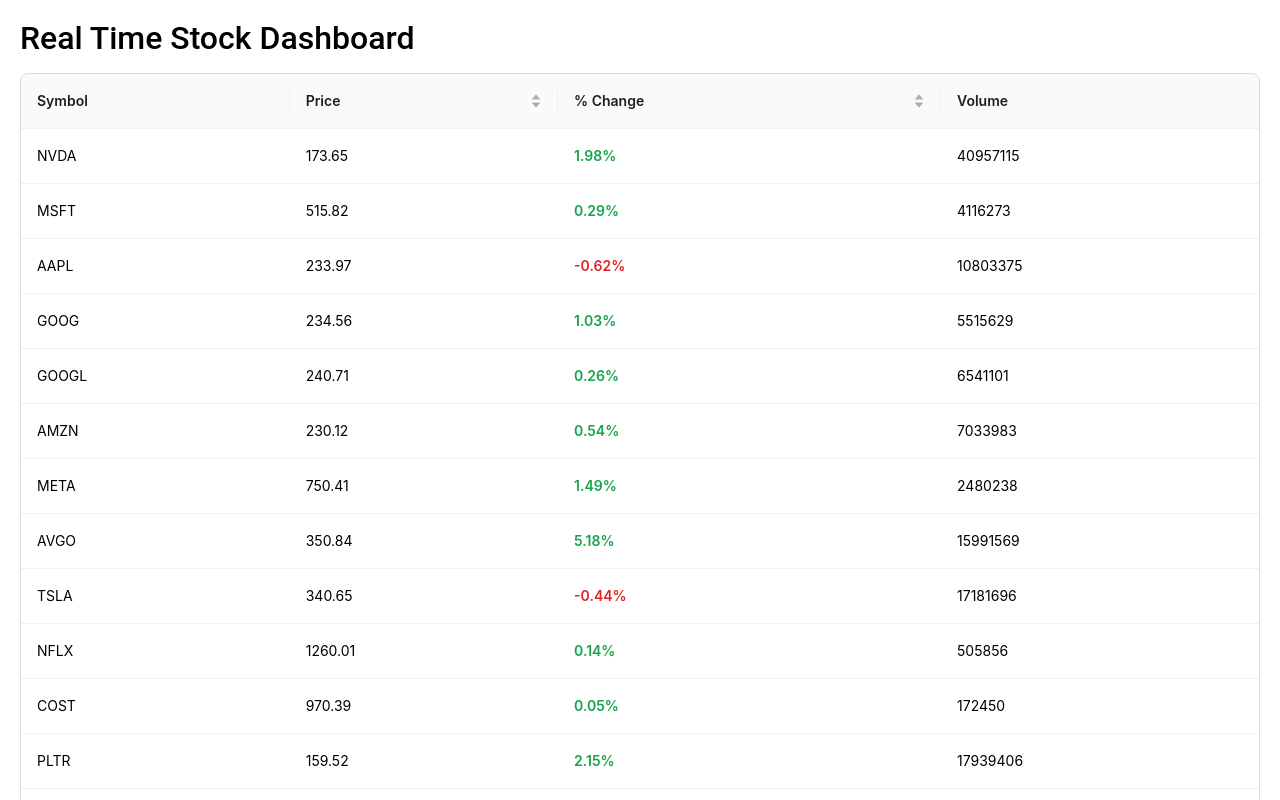
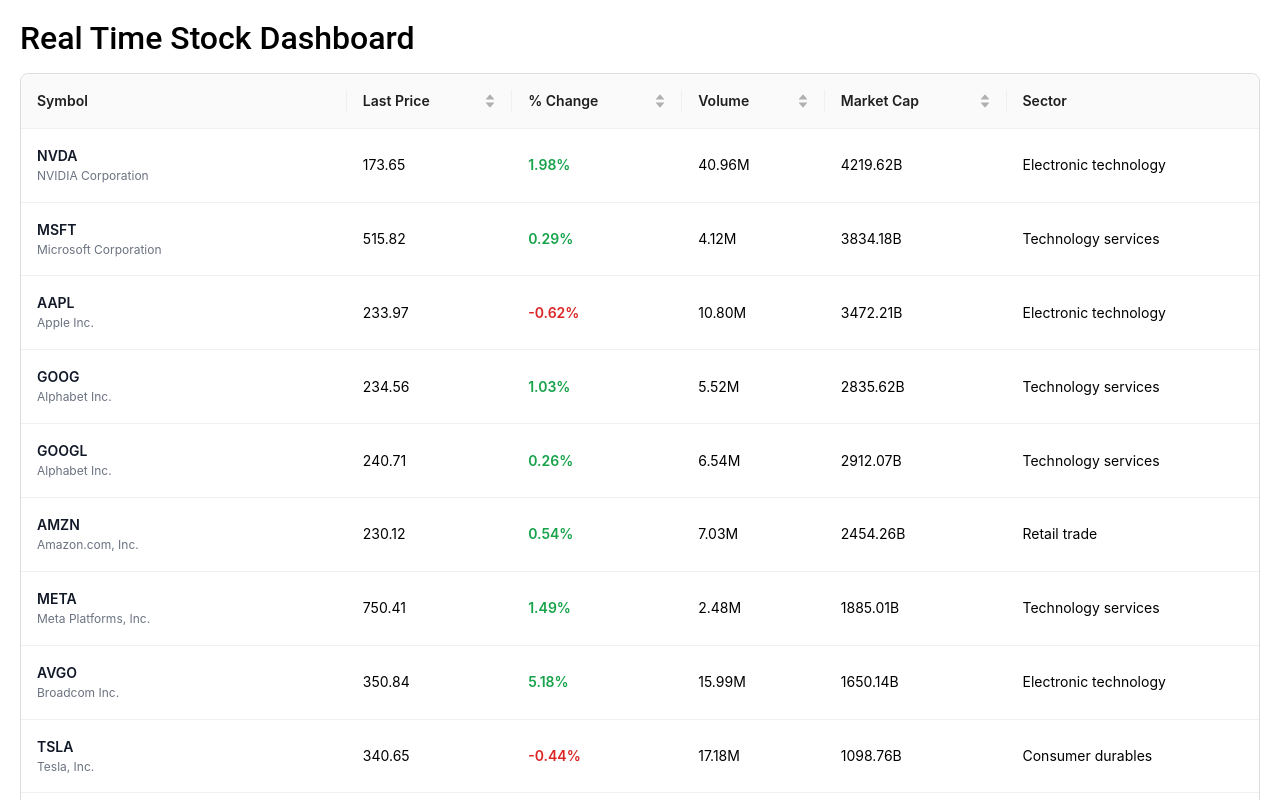
Before and after one commit to Anoushka-Aggarwal/brightstar-stock-project, a React (Vite) app: page / in a window 1280 px wide. Shown: the top 800 px of the page. Built offline with nearby package versions, Linux system fonts and the light colour scheme; the HTML template or start-up script is replaced by a standard one; a web font is replaced by a local one.

Commit message:
Added columns in LiveTable

```diff
--- a/src/App.jsx
+++ b/src/App.jsx
@@ -18,7 +18,6 @@
       unsubscribe();
       marketDataAPI.stop();
     };
-    // eslint-disable-next-line
   }, []);
 
   console.log('Appewefwe fiewjf');
--- a/src/components/LiveChart.jsx
+++ b/src/components/LiveChart.jsx
@@ -3,13 +3,11 @@
 import HighchartsReact from "highcharts-react-official";
 import { marketDataAPI } from "../simulator/sim";
 
-// Storage key for local persistence
 const STORAGE_KEY = "ltp_chart_data";
 
 export default function LiveChart() {
   const [chartData, setChartData] = useState({ GOOG: [], NVDA: [] });
 
-  // Load saved chart data from localStorage on mount
   useEffect(() => {
     const saved = localStorage.getItem(STORAGE_KEY);
     if (saved) {
@@ -42,7 +40,6 @@
             newData.GOOG = newData.GOOG.filter(([t]) => t >= cutoff);
             newData.NVDA = newData.NVDA.filter(([t]) => t >= cutoff);
 
-            // Save to localStorage
             localStorage.setItem(STORAGE_KEY, JSON.stringify(newData));
 
             return newData;
@@ -68,7 +65,7 @@
     xAxis: {
       type: "datetime",
       title: { text: "System Time" },
-      crosshair: true, // free move crosshair
+      crosshair: true,
     },
     yAxis: {
       title: { text: "LTP (USD)" },
@@ -84,7 +81,7 @@
         marker: {
           enabled: false,
           states: {
-            hover: { enabled: true }, // only visible on hover
+            hover: { enabled: true },
           },
         },
       },
--- a/src/components/LiveTable.css
+++ b/src/components/LiveTable.css
@@ -1,9 +1,26 @@
 .price-up {
-    color: #16a34a; /* green */
+    color: #16a34a;
     font-weight: 600;
   }
 
   .price-down {
-    color: #dc2626; /* red */
+    color: #dc2626;
     font-weight: 600;
   }
+
+  .symbol-cell {
+    display: flex;
+    flex-direction: column;
+    align-items: flex-start;
+  }
+
+  .symbol-short {
+    font-weight: 600;
+    font-size: 14px;
+    color: #111827;
+  }
+
+  .symbol-full {
+    font-size: 12px;
+    color: #6b7280;
+  }
--- a/src/components/LiveTable.jsx
+++ b/src/components/LiveTable.jsx
@@ -1,7 +1,7 @@
 import React from "react";
 import { Table } from "antd";
 import "antd/dist/reset.css";
-import "./LiveTable.css"; // import custom styles
+import "./LiveTable.css";
 
 export default function LiveTable({ stocks, prevStocks }) {
   const getPriceChange = (symbol, price) => {
@@ -10,14 +10,30 @@
     return price - prev.price;
   };
 
+  const formatVolume = (volume) => {
+    if (volume >= 1_000_000) {
+      return (volume / 1_000_000).toFixed(2) + "M";
+    }
+    if (volume >= 1_000) {
+      return (volume / 1_000).toFixed(0) + "K";
+    }
+    return volume;
+  };
+
   const columns = [
     {
       title: "Symbol",
       dataIndex: "symbol",
       key: "symbol",
+      render: (symbol, record) => (
+        <div className="symbol-cell">
+          <span className="symbol-short">{symbol}</span>
+          <span className="symbol-full">{record.description}</span>
+        </div>
+      ),
     },
     {
-      title: "Price",
+      title: "Last Price",
       dataIndex: "price",
       key: "price",
       sorter: (a, b) => a.price - b.price,
@@ -36,7 +52,7 @@
     },
     {
       title: "% Change",
-      dataIndex: "priceChange", // coming from your sim.js
+      dataIndex: "priceChange",
       key: "priceChange",
       sorter: (a, b) => a.priceChange - b.priceChange,
       render: (change) => {
@@ -55,7 +71,22 @@
       title: "Volume",
       dataIndex: "volume",
       key: "volume",
+      sorter: (a, b) => a.volume - b.volume,
+      render: (volume) => <span>{formatVolume(volume)}</span>,
     },
+    {
+      title: "Market Cap",
+      dataIndex: "marketCap",
+      key: "marketCap",
+      sorter: (a, b) => a.marketCap - b.marketCap,
+      render: (val) => (val ? (val / 1_000_000_000).toFixed(2) + "B" : "-"),
+    },
+    {
+      title: "Sector",
+      dataIndex: "sector",
+      key: "sector",
+    },
+
   ];
 
   return (
```
